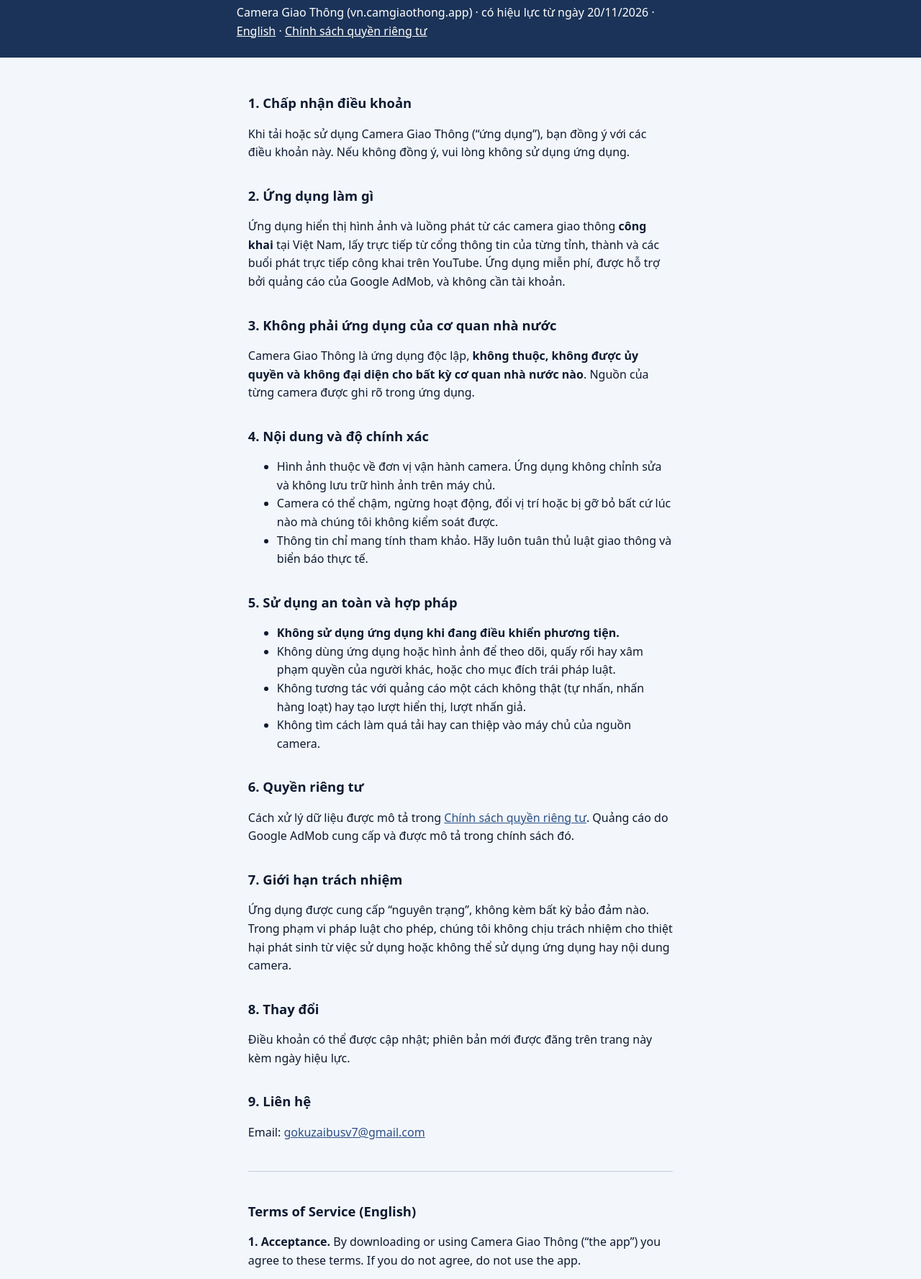
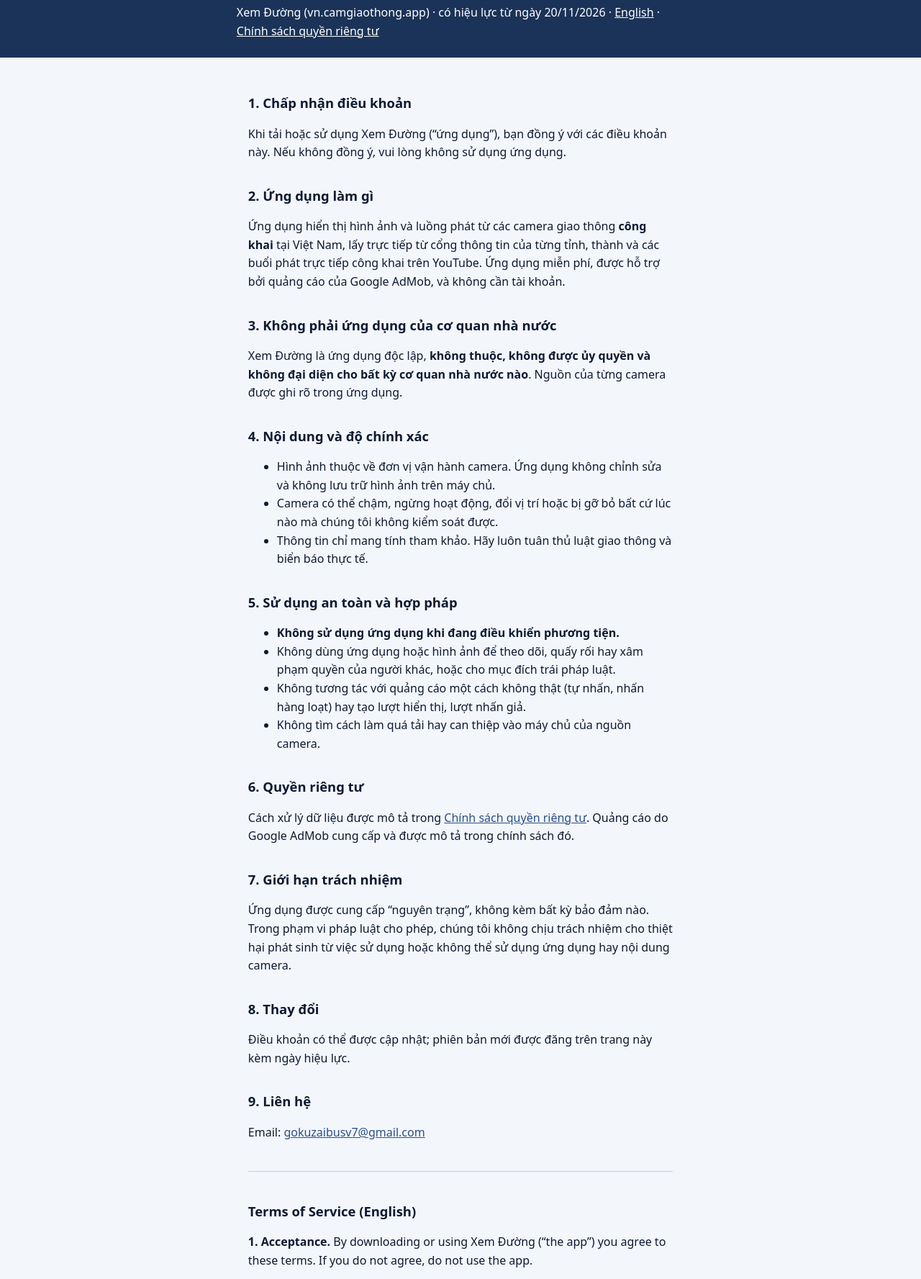
Before and after one commit to ntttin24/camgiaothong-privacy, a plain HTML site: page terms.html in a window 1280 px wide. Shown: the part 67-1844 px from the top of the page at 72% size. Drawn offline with Linux system fonts and the light colour scheme.

Commit message:
Rename app to Xem Đường

```diff
--- a/terms.html
+++ b/terms.html
@@ -3,7 +3,7 @@
 <head>
 <meta charset="utf-8">
 <meta name="viewport" content="width=device-width, initial-scale=1">
-<title>Điều khoản sử dụng — Camera Giao Thông</title>
+<title>Điều khoản sử dụng — Xem Đường</title>
 <style>
   :root { --blue:#2A4F86; --shell:#1B3358; --ink:#0D1A30; --muted:#475673; --ground:#F3F6FB; --line:#C3CDDD; }
   @media (prefers-color-scheme: dark) {
@@ -27,17 +27,17 @@
 <body>
 <header>
   <h1>Điều khoản sử dụng</h1>
-  <p>Camera Giao Thông (vn.camgiaothong.app) · có hiệu lực từ ngày 20/11/2026 · <a href="#en">English</a> · <a href="index.html">Chính sách quyền riêng tư</a></p>
+  <p>Xem Đường (vn.camgiaothong.app) · có hiệu lực từ ngày 20/11/2026 · <a href="#en">English</a> · <a href="index.html">Chính sách quyền riêng tư</a></p>
 </header>
 <main>
   <h2>1. Chấp nhận điều khoản</h2>
-  <p>Khi tải hoặc sử dụng Camera Giao Thông (“ứng dụng”), bạn đồng ý với các điều khoản này. Nếu không đồng ý, vui lòng không sử dụng ứng dụng.</p>
+  <p>Khi tải hoặc sử dụng Xem Đường (“ứng dụng”), bạn đồng ý với các điều khoản này. Nếu không đồng ý, vui lòng không sử dụng ứng dụng.</p>
 
   <h2>2. Ứng dụng làm gì</h2>
   <p>Ứng dụng hiển thị hình ảnh và luồng phát từ các camera giao thông <strong>công khai</strong> tại Việt Nam, lấy trực tiếp từ cổng thông tin của từng tỉnh, thành và các buổi phát trực tiếp công khai trên YouTube. Ứng dụng miễn phí, được hỗ trợ bởi quảng cáo của Google AdMob, và không cần tài khoản.</p>
 
   <h2>3. Không phải ứng dụng của cơ quan nhà nước</h2>
-  <p>Camera Giao Thông là ứng dụng độc lập, <strong>không thuộc, không được ủy quyền và không đại diện cho bất kỳ cơ quan nhà nước nào</strong>. Nguồn của từng camera được ghi rõ trong ứng dụng.</p>
+  <p>Xem Đường là ứng dụng độc lập, <strong>không thuộc, không được ủy quyền và không đại diện cho bất kỳ cơ quan nhà nước nào</strong>. Nguồn của từng camera được ghi rõ trong ứng dụng.</p>
 
   <h2>4. Nội dung và độ chính xác</h2>
   <ul>
@@ -70,9 +70,9 @@
 
   <h2 id="en" lang="en">Terms of Service (English)</h2>
   <div lang="en">
-    <p><strong>1. Acceptance.</strong> By downloading or using Camera Giao Thông (“the app”) you agree to these terms. If you do not agree, do not use the app.</p>
+    <p><strong>1. Acceptance.</strong> By downloading or using Xem Đường (“the app”) you agree to these terms. If you do not agree, do not use the app.</p>
     <p><strong>2. What the app does.</strong> The app shows images and streams from <strong>public</strong> traffic cameras in Vietnam, loaded directly from each city's public portal and from public YouTube live streams. It is free, supported by ads from Google AdMob, and needs no account.</p>
-    <p><strong>3. Not a government app.</strong> Camera Giao Thông is independent and is <strong>not affiliated with, authorised by or representing any government agency</strong>. The source of every camera is shown in the app.</p>
+    <p><strong>3. Not a government app.</strong> Xem Đường is independent and is <strong>not affiliated with, authorised by or representing any government agency</strong>. The source of every camera is shown in the app.</p>
     <p><strong>4. Content and accuracy.</strong> Images belong to the camera operators. Cameras may lag, stop, move or be removed at any time outside our control. Information is for reference only; always follow traffic law and actual road signs.</p>
     <p><strong>5. Safe and lawful use.</strong> Do not use the app while driving. Do not use the app or its images to track, harass or infringe the rights of others, or for any unlawful purpose. Do not interact with ads in a way that is not genuine or generate ad impressions or clicks artificially. Do not try to overload or interfere with the camera sources' servers.</p>
     <p><strong>6. Privacy.</strong> See the <a href="index.html#en">Privacy Policy</a>. Ads are provided by Google AdMob as described there.</p>
```
Also changed, not shown: index.html (+4 -4 lines).
